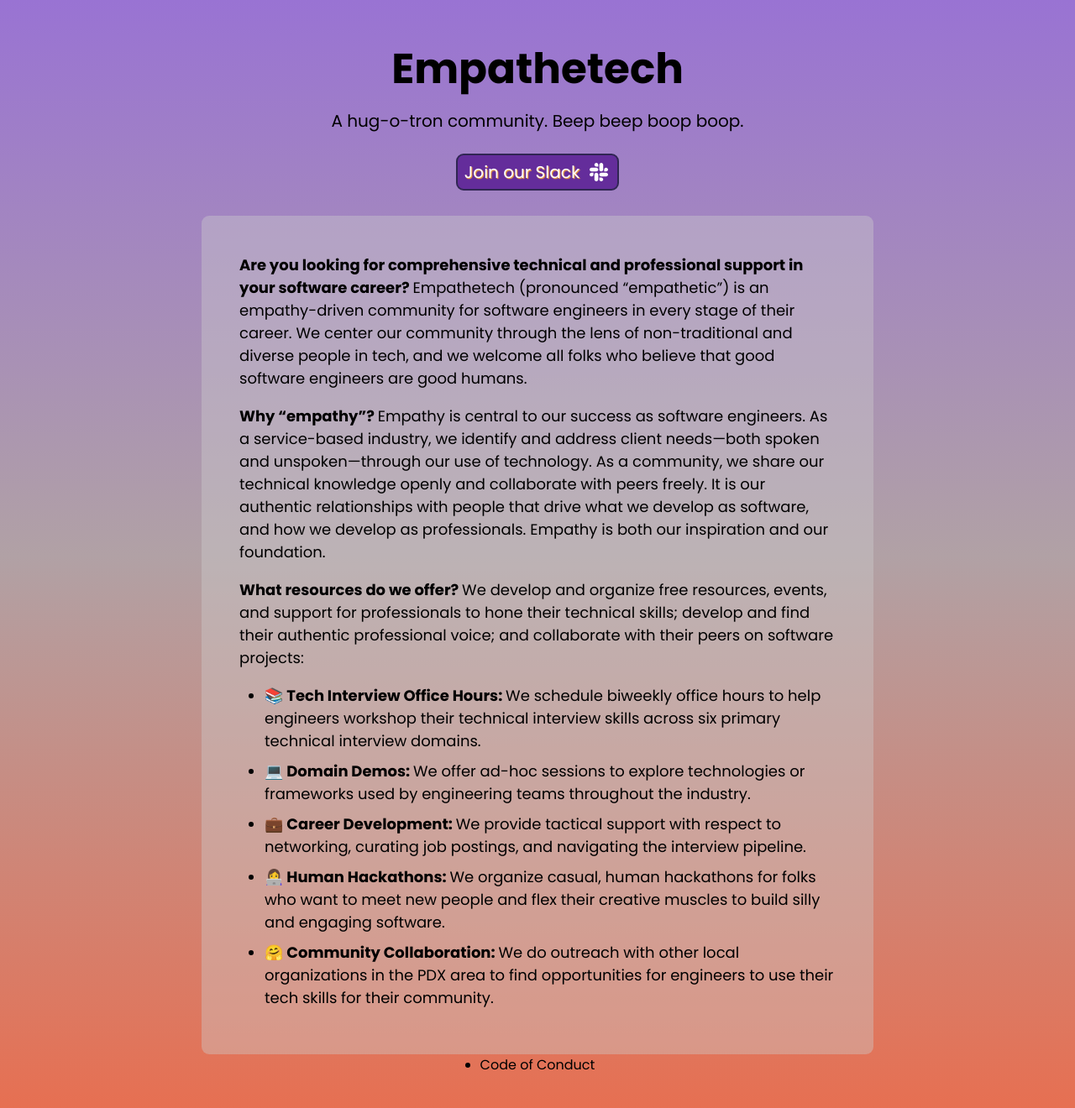
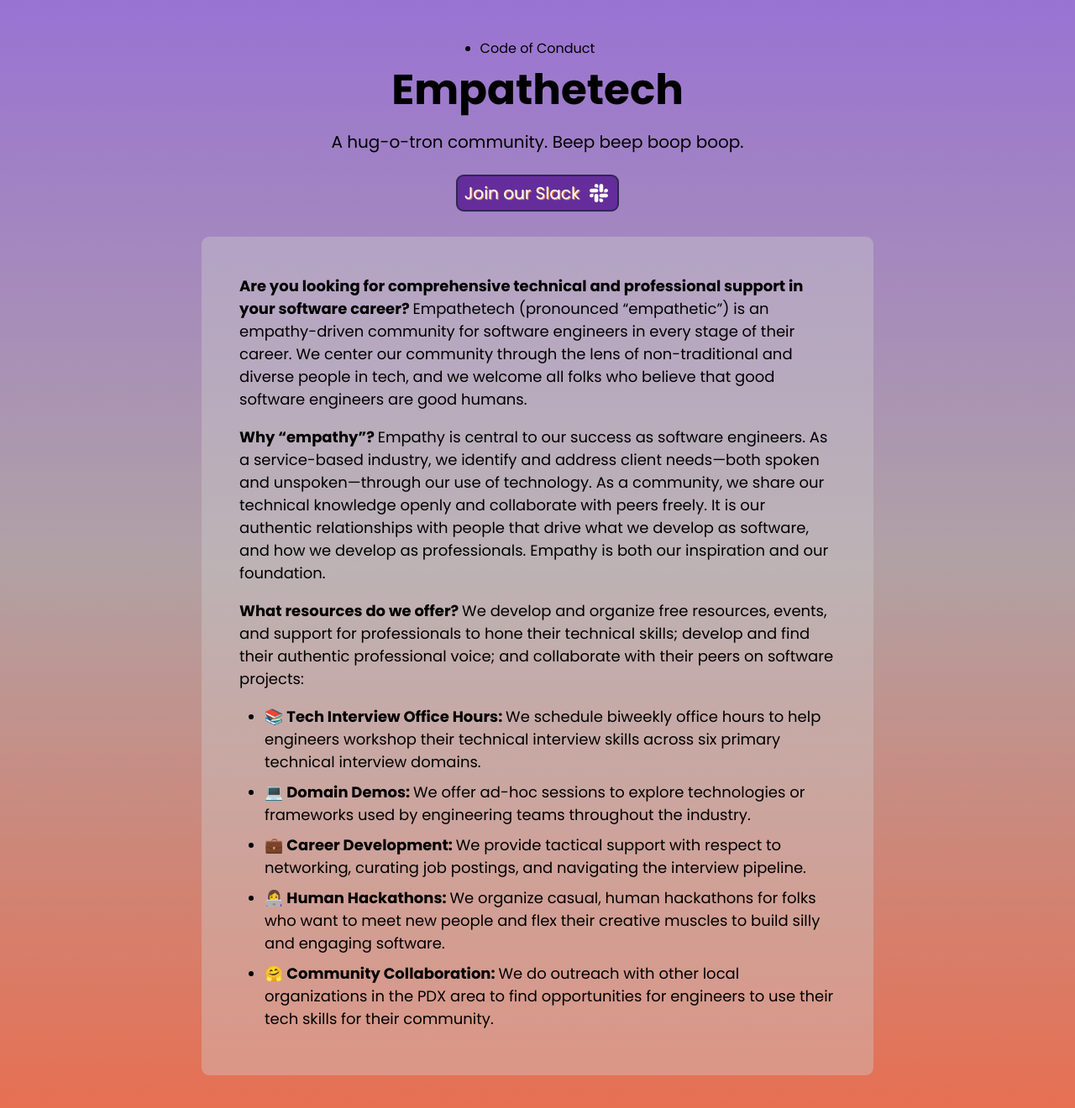
Before and after one commit to empathetech/empathetech.org, a Next.js app: page / in a window 1280 px wide. Shown: the top 1320 px of the page at 84% size. Built offline with nearby package versions, Linux system fonts and the light colour scheme.

Commit message:
nav links moved

```diff
--- a/src/pages/index.tsx
+++ b/src/pages/index.tsx
@@ -7,6 +7,12 @@
 export default function Home() {
 	return (
 		<>
+
+			<ul className={styles.nav}>
+				<li>
+					<Link href="/code-of-conduct">{"Code of Conduct"}</Link>
+				</li>
+			</ul>
 
 			<Head>
 				<title>Empathetech</title>
@@ -32,11 +38,6 @@
 					<SplashText />
 				</TextBlock>
 
-				<ul>
-					<li>
-						<Link href="/code-of-conduct">{"Code of Conduct"}</Link>
-					</li>
-				</ul>
 			</main>
 		</>
 	)
--- a/src/styles/page.module.css
+++ b/src/styles/page.module.css
@@ -15,3 +15,10 @@
 	align-items: center;
 	padding-left: var(--size-xs);
 }
+
+.nav {
+	display: flex;
+	flex-direction: column;
+	align-items: center;
+	justify-content: center;
+}
```
Also changed, not shown: src/pages/code-of-conduct.tsx (+6 -6 lines).
